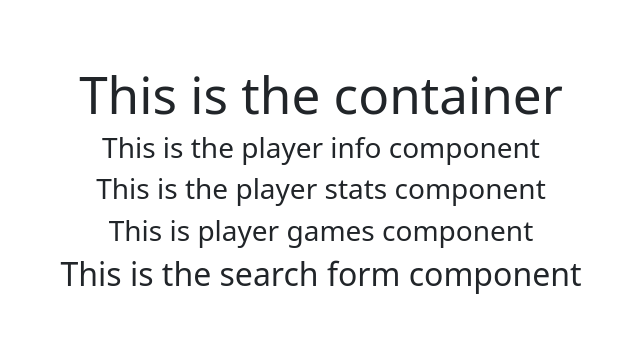
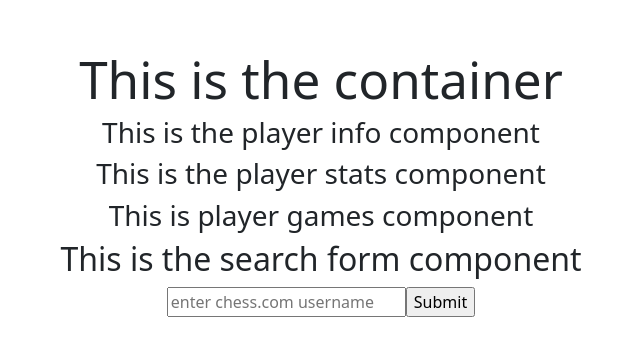
Before and after one commit to Danash-Mahmood/Chess_front_end_project, a React (Vite) app: page / in a window 1280 px wide. Shown: the part 216-572 px from the top of the page, without its empty margins (319-959 px from the left). Built offline with nearby package versions, Linux system fonts and the light colour scheme.

Commit message:
adding a form that will accept a userName input

```diff
--- a/src/components/PlayerSearchForm.jsx
+++ b/src/components/PlayerSearchForm.jsx
@@ -1,10 +1,28 @@
-const PlayerSearchForm = () => {
+import { useState } from "react";
+
+const PlayerSearchForm = ({data}) => {
+
+
+    const [playerUserName,setPlayerUserName] = useState("");
+
+    const handleSubmit = (event) => {
+        event.preventDefault();
+
+        //loadPlayerStats(playerUserName);
+        //loadPlayerInfo(playerUserName);
+    }
+
 
 
     return(
 
         <>
         <h2>This is the search form component</h2>
+        <form onSubmit={handleSubmit}>
+            <input type="text" placeholder = "enter chess.com username" value={playerUserName} onChange = {(event) => {setPlayerUserName(event.target.value); console.log(event.target)}} ></input>
+            {/* make input window slightly longer */}
+            <input type = "submit" placeholder = "submit" ></input>
+        </form>
 
 
         </>
```
